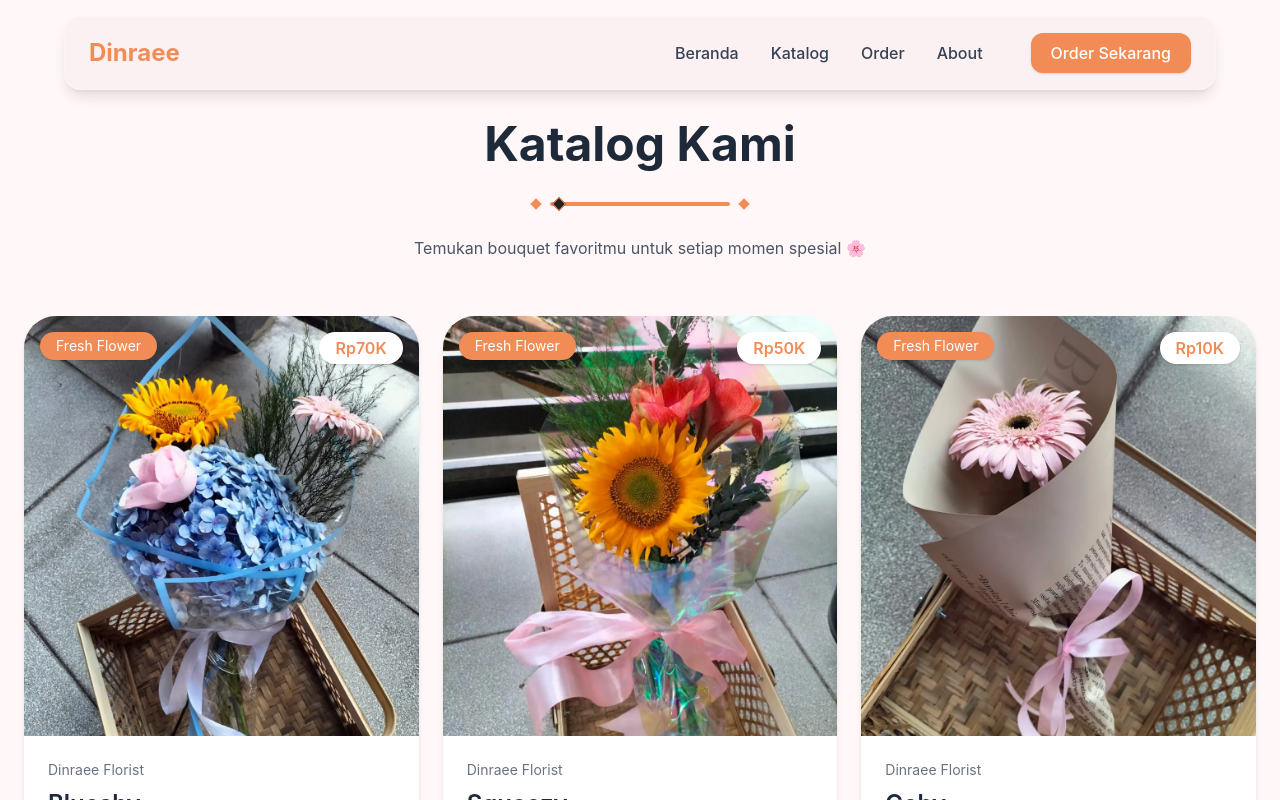
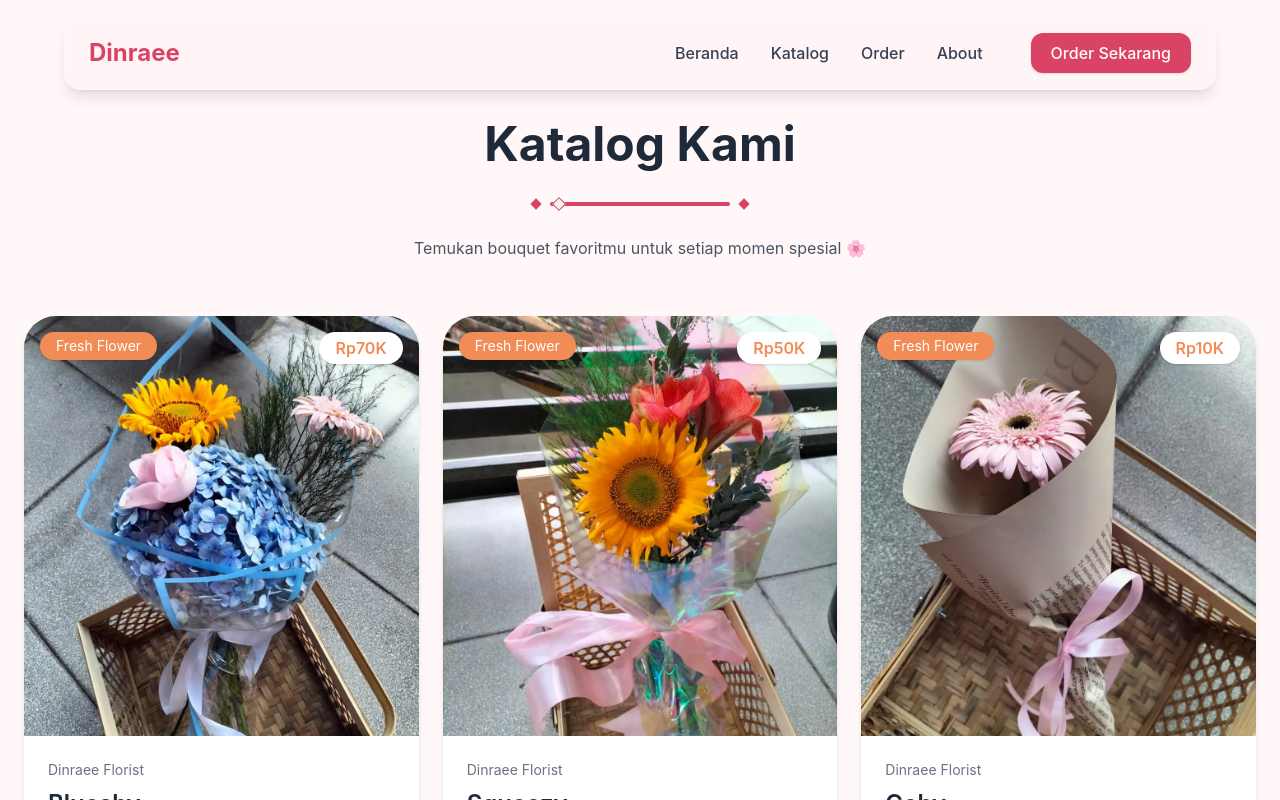
Before and after one commit to udintofa/dinraee, a React (Vite) app: page /katalog in a window 1280 px wide. Shown: the top 800 px of the page. Built offline with nearby package versions, Linux system fonts and the light colour scheme; the HTML template or start-up script is replaced by a standard one.

Commit message:
ganti warna nav, head, dan bestseller

```diff
--- a/src/App.jsx
+++ b/src/App.jsx
@@ -1,4 +1,3 @@
-import "./App.css";
 import Navbar from "./components/Navbar";
 import Header from "./components/Header";
 import BestSeller from "./components/BestSeller";
--- a/src/components/BestSeller.jsx
+++ b/src/components/BestSeller.jsx
@@ -95,12 +95,12 @@ export default function BestSeller() {
                 />
 
                 {/* Category */}
-                <span className="absolute top-4 left-4 bg-[#f28c56] text-white text-sm px-4 py-1 rounded-full shadow">
+                <span className="absolute top-4 left-4 bg-[var(--primary-600)] text-white text-sm px-4 py-1 rounded-full shadow">
                   {course.category}
                 </span>
 
                 {/* Price */}
-                <span className="absolute top-4 right-4 bg-white text-[#f28c56] font-semibold px-4 py-1 rounded-full shadow">
+                <span className="absolute top-4 right-4 bg-white text-[var(--primary-600)] font-semibold px-4 py-1 rounded-full shadow">
                   Rp{course.price}K
                 </span>
               </div>
@@ -113,7 +113,7 @@ export default function BestSeller() {
                   {course.title}
                 </h3>
 
-                <button className="mt-6 w-full bg-[#f28c56] hover:bg-orange-500 text-white py-3 rounded-full font-medium transition duration-300">
+                <button className="mt-6 w-full bg-[var(--primary-600)] hover:bg-[var(--primary-700)] text-white py-3 rounded-full font-medium transition duration-300">
                   Order Now
                 </button>
               </div>
--- a/src/components/ButtomLine/ButtomLine.css
+++ b/src/components/ButtomLine/ButtomLine.css
@@ -2,14 +2,14 @@
   height: 8px;
   width: 8px;
   margin: 0 10px;
-  background-color: #f28c56;
+  background-color: #db4365;
   transform: rotate(45deg);
 }
 
 .middle-line {
   width: 180px;
   height: 4px;
-  background-color: #f28c56;
+  background-color: #db4365;
   border-radius: 4px;
   position: relative;
 }
@@ -17,9 +17,9 @@
 .inner-circle {
   height: 10px;
   width: 10px;
-  background-color: #212121;
+  background-color: #f0f0f0;
   transform: rotate(45deg);
-  border: 1px solid #f28c56;
+  border: 1px solid #db4365;
   position: absolute;
   top: 0;
   bottom: 0;
--- a/src/components/Header.jsx
+++ b/src/components/Header.jsx
@@ -21,9 +21,13 @@ export default function Header() {
           </span>
 
           <h1 className="text-5xl md:text-7xl font-bold leading-tight text-gray-800">
-            Save your <span className="text-[#f28c56]">Beautiful</span>
+            Save your{" "}
+            <span className="text-[var(--primary-600)]">Beautiful</span>
             <br />
-            Memories with <span className="text-[#f28c56]">Us</span> 💐
+            Memories with <span className="text-[var(--primary-600)]">
+              Us
+            </span>{" "}
+            💐
           </h1>
 
           <p className="mt-6 text-gray-600 text-lg leading-relaxed max-w-xl mx-auto md:mx-0">
@@ -34,7 +38,7 @@ export default function Header() {
           <div className="mt-8 flex flex-col sm:flex-row gap-4 justify-center md:justify-start">
             <a
               href="#shop"
-              className="px-8 py-4 bg-[#f28c56] text-white rounded-full font-semibold hover:scale-105 transition duration-300 shadow-lg text-center"
+              className="px-8 py-4 bg-[var(--primary-600)] text-white rounded-full font-semibold hover:scale-105 transition duration-300 shadow-lg text-center"
             >
               Lihat Koleksi
             </a>
@@ -65,7 +69,7 @@ export default function Header() {
 
             {/* Floating Card */}
             <div className="absolute bottom-5 left-5 right-5 bg-white/90 backdrop-blur-md rounded-2xl p-4 shadow-lg flex items-center gap-4">
-              {/* <div className="w-12 h-12 rounded-full bg-[#ffe3e6] flex items-center justify-center font-bold text-[#f28c56]">
+              {/* <div className="w-12 h-12 rounded-full bg-[var(--primary-600)] flex items-center justify-center font-bold text-[#f28c56]">
                 50%
               </div> */}
 
--- a/src/components/Navbar.jsx
+++ b/src/components/Navbar.jsx
@@ -42,7 +42,7 @@ export default function Navbar() {
         w-[90%] max-w-6xl
         -translate-x-1/2
         rounded-2xl
-        bg-[#fbf1f2]
+        bg-[var(--primary-50)]
         backdrop-blur-md
         border border-white/20
         shadow-lg
@@ -54,7 +54,7 @@ export default function Navbar() {
         {/* Logo */}
         <Link
           to="/"
-          className="text-2xl font-bold bg-[#f28c56] bg-clip-text text-transparent"
+          className="text-2xl font-bold bg-[var(--primary-600)] bg-clip-text text-transparent"
         >
           Dinraee
         </Link>
@@ -71,14 +71,14 @@ export default function Navbar() {
               </a>
 
               {/* Animated underline */}
-              <span className="absolute left-0 -bottom-1 w-0 h-[2px] bg-[#f28c56] transition-all duration-300 group-hover:w-full"></span>
+              <span className="absolute left-0 -bottom-1 w-0 h-[2px] bg-[var(--primary-600)] transition-all duration-300 group-hover:w-full"></span>
             </li>
           ))}
 
           {/* CTA Button */}
           <Link
             to="/order"
-            className="ml-4 bg-[#f28c56] text-white px-5 py-2 rounded-xl font-medium shadow hover:scale-105 transition"
+            className="ml-4 bg-[var(--primary-600)] text-white px-5 py-2 rounded-xl font-medium shadow hover:scale-105 transition"
           >
             Order Sekarang
           </Link>
@@ -123,7 +123,7 @@ export default function Navbar() {
 
               <Link
                 to="/order"
-                className="inline-block mt-4 bg-[#f28c56] text-white px-5 py-3 rounded-xl font-medium"
+                className="inline-block mt-4 bg-[var(--primary-600)] text-white px-5 py-3 rounded-xl font-medium"
               >
                 Order Sekarang
               </Link>
--- a/src/index.css
+++ b/src/index.css
@@ -13,3 +13,20 @@
 .animate-scroll {
   animation: scroll 20s linear infinite;
 }
+
+:root {
+  --primary-50: #fff5f7;
+  --primary-100: #ffe4ea;
+  --primary-200: #ffcdd8;
+  --primary-300: #f9a8b8;
+  --primary-400: #f4728f;
+  --primary-500: #ec5f7d;
+  --primary-600: #db4365;
+  --primary-700: #be2f50;
+
+  --background: #fffafb;
+  --surface: #ffffff;
+
+  --text-primary: #2d1b22;
+  --text-secondary: #7b5560;
+}
```
Also changed, not shown: src/App.css (deleted).
